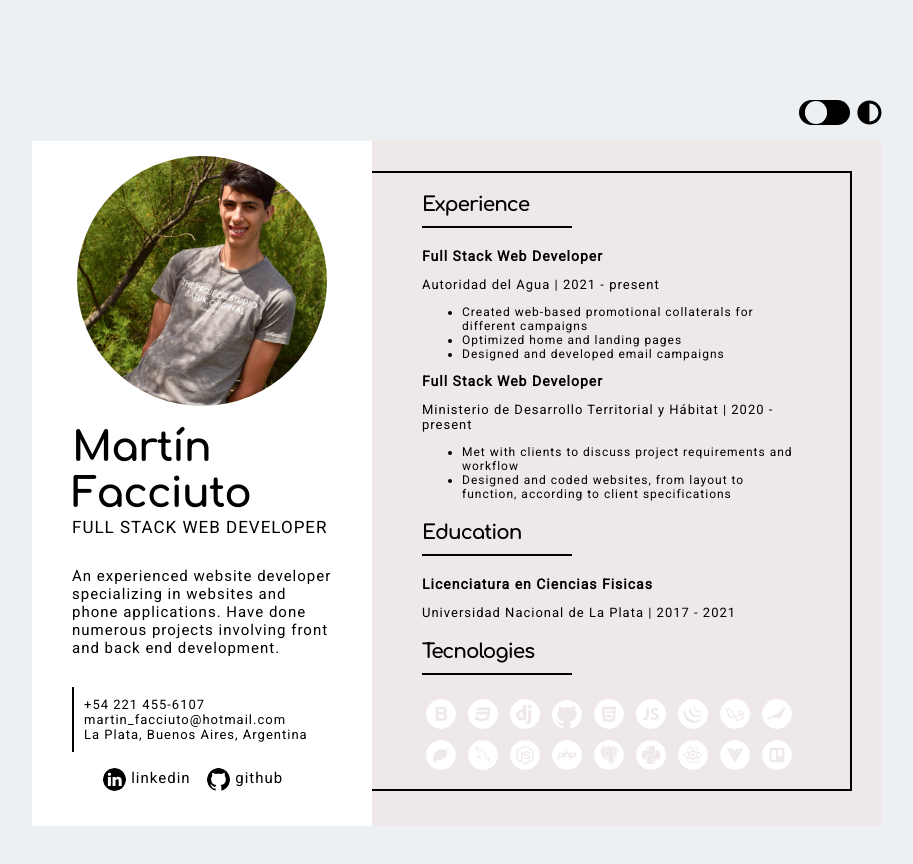
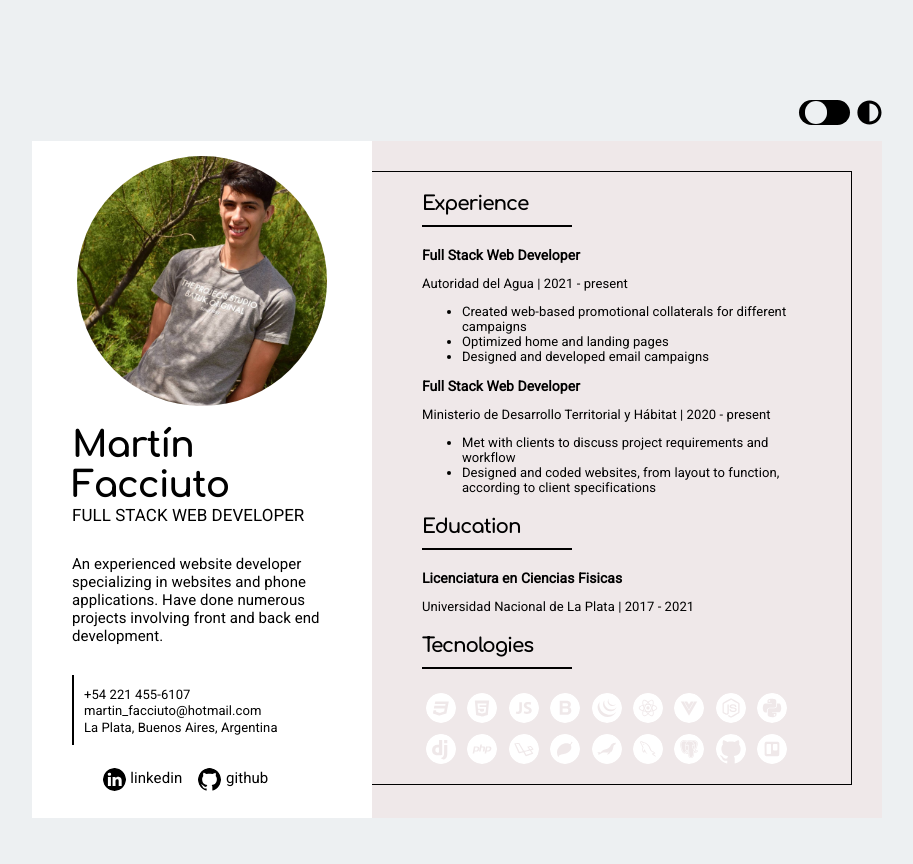
Before and after one commit to martinfacc/cv, a plain HTML site: page index.html in a window 1280 px wide. Shown: the whole page, without its empty margins (183-1096 px from the left). Drawn offline with Linux system fonts and the light colour scheme.

Commit message:
px -> rem

```diff
--- a/index.html
+++ b/index.html
@@ -90,17 +90,9 @@
                 <section>
                     <ul class="p-0">
                         <!-- bootstrap, css, django, github, html, javascript, jquery, laravel, mariadb, mongodb, mysql, nodejs, php, postgresql, python, reactjs, vuejs -->
-                        <a href="https://getbootstrap.com/" target="_blank">
-                            <img src="./assets/svgs/bootstrap.svg" alt="bootstrap">
-                        </a>
+
                         <a href="https://www.w3schools.com/css/" target="_blank">
                             <img src="./assets/svgs/css.svg" alt="css">
-                        </a>
-                        <a href="https://www.djangoproject.com/" target="_blank">
-                            <img src="./assets/svgs/django.svg" alt="django">
-                        </a>
-                        <a href="https://github.com/" target="_blank">
-                            <img src="./assets/svgs/github.svg" alt="github">
                         </a>
                         <a href="https://www.w3schools.com/html" target="_blank">
                             <img src="./assets/svgs/html.svg" alt="html">
@@ -108,38 +100,47 @@
                         <a href="https://www.javascript.com/" target="_blank">
                             <img src="./assets/svgs/javascript.svg" alt="javascript">
                         </a>
+                        <a href="https://getbootstrap.com/" target="_blank">
+                            <img src="./assets/svgs/bootstrap.svg" alt="bootstrap">
+                        </a>
                         <a href="https://jquery.com/" target="_blank">
                             <img src="./assets/svgs/jquery.svg" alt="jquery">
-                        </a>
-                        <a href="https://www.laravel.com/" target="_blank">
-                            <img src="./assets/svgs/laravel.svg" alt="laravel">
-                        </a>
-                        <a href="https://www.mariadb.org/" target="_blank">
-                            <img src="./assets/svgs/mariadb.svg" alt="mariadb">
-                        </a>
-                        <a href="https://www.mongodb.com/" target="_blank">
-                            <img src="./assets/svgs/mongodb.svg" alt="mongodb">
-                        </a>
-                        <a href="https://www.mysql.com/" target="_blank">
-                            <img src="./assets/svgs/mysql.svg" alt="mysql">
-                        </a>
-                        <a href="https://nodejs.org/" target="_blank">
-                            <img src="./assets/svgs/nodejs.svg" alt="nodejs">
-                        </a>
-                        <a href="https://www.php.net/" target="_blank">
-                            <img src="./assets/svgs/php.svg" alt="php">
-                        </a>
-                        <a href="https://www.postgresql.org/" target="_blank">
-                            <img src="./assets/svgs/postgresql.svg" alt="postgresql">
-                        </a>
-                        <a href="https://www.python.org/" target="_blank">
-                            <img src="./assets/svgs/python.svg" alt="python">
                         </a>
                         <a href="https://reactjs.org/" target="_blank">
                             <img src="./assets/svgs/reactjs.svg" alt="reactjs">
                         </a>
                         <a href="https://vuejs.org/" target="_blank">
                             <img src="./assets/svgs/vuejs.svg" alt="vuejs">
+                        </a>
+                        <a href="https://nodejs.org/" target="_blank">
+                            <img src="./assets/svgs/nodejs.svg" alt="nodejs">
+                        </a>
+                        <a href="https://www.python.org/" target="_blank">
+                            <img src="./assets/svgs/python.svg" alt="python">
+                        </a>
+                        <a href="https://www.djangoproject.com/" target="_blank">
+                            <img src="./assets/svgs/django.svg" alt="django">
+                        </a>
+                        <a href="https://www.php.net/" target="_blank">
+                            <img src="./assets/svgs/php.svg" alt="php">
+                        </a>
+                        <a href="https://www.laravel.com/" target="_blank">
+                            <img src="./assets/svgs/laravel.svg" alt="laravel">
+                        </a>
+                        <a href="https://www.mongodb.com/" target="_blank">
+                            <img src="./assets/svgs/mongodb.svg" alt="mongodb">
+                        </a>
+                        <a href="https://www.mariadb.org/" target="_blank">
+                            <img src="./assets/svgs/mariadb.svg" alt="mariadb">
+                        </a>
+                        <a href="https://www.mysql.com/" target="_blank">
+                            <img src="./assets/svgs/mysql.svg" alt="mysql">
+                        </a>
+                        <a href="https://www.postgresql.org/" target="_blank">
+                            <img src="./assets/svgs/postgresql.svg" alt="postgresql">
+                        </a>
+                        <a href="https://github.com/" target="_blank">
+                            <img src="./assets/svgs/github.svg" alt="github">
                         </a>
                         <a href="https://trello.com/" target="_blank">
                             <img src="./assets/svgs/trello.svg" alt="trello">
--- a/styles.css
+++ b/styles.css
@@ -5,7 +5,7 @@ html {
 
 * {
     font-family: 'Roboto', sans-serif;
-    letter-spacing: 1px;
+    letter-spacing: .07px;
     text-align: left;
 }
 
@@ -35,9 +35,9 @@ body.dark-theme img {
 }
 
 body {
-    padding: 100px;
-    width: 850px;
-    height: 685px;
+    padding: 6.67rem;
+    width: 56.67rem;
+    height: 45.1rem;
     margin: 0 auto;
     background-color: var(--color-body);
     color: var(--color-text);
@@ -55,17 +55,17 @@ svg {
     float: right;
     display: block;
     width: 1.66rem;
-    margin-left: 0.5rem;
+    margin-left: .5rem;
 }
 
 article {
     text-align: center;
-    padding: 0 50px;
+    padding: 0 3.33rem;
 }
 
 h1 {
     font-family: 'Comfortaa', cursive;
-    letter-spacing: -1px;
+    letter-spacing: -.07rem;
     color: var(--color-title);
 }
 
@@ -91,29 +91,29 @@ body > section > button > section {
 }
 
 article > header > h1 {
-    padding-bottom: 10px;
-    width: 150px;
-    font-size: 20px;
+    padding-bottom: .67rem;
+    width: 10rem;
+    font-size: 1.33rem;
     font-weight: bold;
     border-bottom: var(--color-text) solid 2px;
 }
 
 article > section > h2 {
-    font-size: 14px;
+    font-size: .93rem;
 }
 
 article > section > h3 {
-    font-size: 13px;
+    font-size: .87rem;
     font-weight: normal;
 }
 
 article > section > ul {
-    font-size: 12px;
+    font-size: .87rem;
 }
 
 article > section > ul > a > img {
-    margin: 4px 4px;
-    width: 30px;
+    margin: .27rem;
+    width: 2rem;
     filter: invert(1);
     transition-duration: .1s;
 }
@@ -138,7 +138,7 @@ article > section > ul > a :hover {
 }
 
 .left > article {
-    padding: 0 40px;
+    padding: 0 2.67rem;
 }
 
 .right {
@@ -150,23 +150,23 @@ article > section > ul > a :hover {
 
 .avatar img {
     margin-top: 1rem;
-    width: 250px;
+    width: 16.67rem;
 }
 
 .about-me > h1 {
-    font-size: 41px;
+    font-size: 2.42rem;
     margin: 1rem 0 0 0;
 }
 
 .about-me > h2 {
-    font-size: 17px;
+    font-size: 1.13rem;
     font-weight: normal;
     margin: 0;
 }
 
 .about-me > p {
     margin: 2rem 0 0 0;
-    font-size: 15px;
+    font-size: 1rem;
 }
 
 .personal-info {
@@ -176,14 +176,18 @@ article > section > ul > a :hover {
 }
 
 .personal-info > ul {
-    font-size: 13px;
+    font-size: .87rem;
     list-style: none;
-    padding: 10px;
-    border-left: var(--color-text) solid 2px;
+    padding: .66rem;
+    border-left: var(--color-text) solid .16rem;
+}
+
+.personal-info > ul > li {
+    margin: .1rem 0 0 0;
 }
 
 .contact-info {
-    margin: 1rem 0 0 0;
+    margin: 1.5rem 0 0 0;
     display: flex;
     gap: 1rem;
     margin-inline-start: 2rem;
@@ -201,7 +205,7 @@ article > section > ul > a :hover {
     height: 1.5rem;
     vertical-align: middle;
     background-color: white;
-    border: white solid 1px;
+    border: white solid .07rem;
     transition: .1s;
 }
 
@@ -213,10 +217,10 @@ article > section > ul > a :hover {
 
 
 .right > .in {
-    margin: 30px 30px 30px 0;
-    border-top: 2px solid var(--color-text);
-    border-right: 2px solid var(--color-text);
-    border-bottom: 2px solid var(--color-text);
+    margin: 2rem 2rem 2rem 0;
+    border-top: .13rem solid var(--color-text);
+    border-right: .13rem solid var(--color-text);
+    border-bottom: .13rem solid var(--color-text);
 }
 
 .p-0 {
```
Also changed, not shown: assets/svgs/envelope.svg (added), assets/svgs/location.svg (added), assets/svgs/phone.svg (added).
